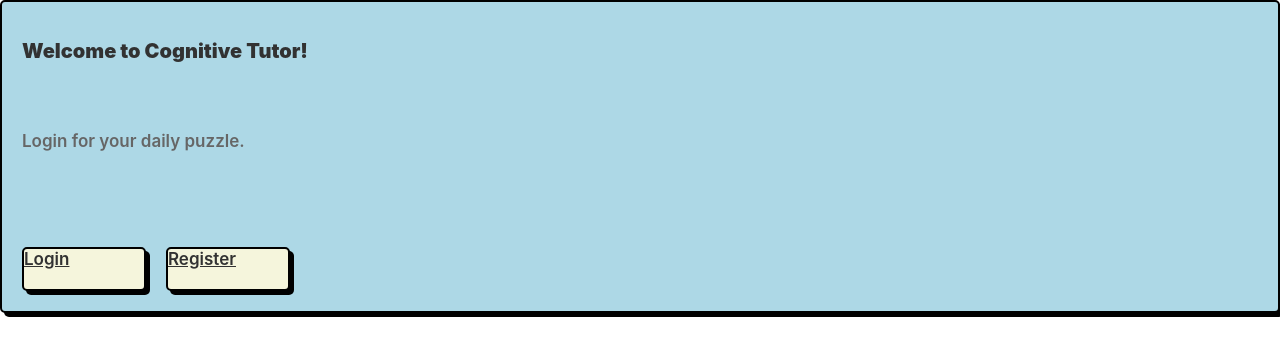
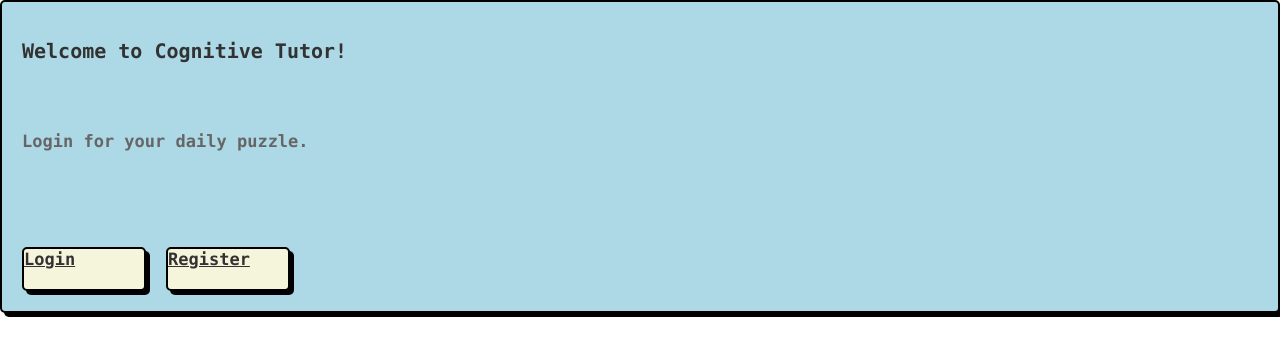
Before and after one commit to mjash-oss/cognitive-tutor-frontend, a React (Create React App) app: page / in a window 1280 px wide. Shown: the top 356 px of the page. Built offline with nearby package versions, Linux system fonts and the light colour scheme.

Commit message:
playing with fonts

```diff
--- a/src/index.css
+++ b/src/index.css
@@ -1,8 +1,9 @@
 body {
   margin: 0;
-  font-family: -apple-system, BlinkMacSystemFont, 'Segoe UI', 'Roboto', 'Oxygen',
+  /*font-family: -apple-system, BlinkMacSystemFont, 'Segoe UI', 'Roboto', 'Oxygen',
     'Ubuntu', 'Cantarell', 'Fira Sans', 'Droid Sans', 'Helvetica Neue',
-    sans-serif;
+    sans-serif;*/
+  font-family: 'Copperplate', 'Lucida Console';
   -webkit-font-smoothing: antialiased;
   -moz-osx-font-smoothing: grayscale;
 }
```
